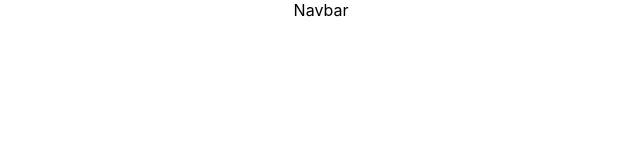
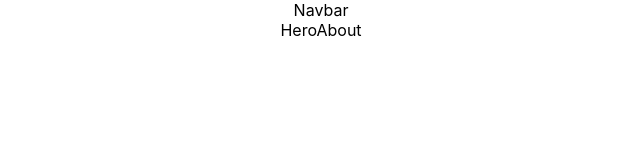
Before and after one commit to NicMortelliti/portfolio, a React (Create React App) app: page / in a window 1280 px wide. Shown: the top 160 px of the page, without its empty margins (319-959 px from the left). Built offline with nearby package versions, Linux system fonts and the light colour scheme.

Commit message:
Add HeroAbout component

```diff
--- a/src/components/App.js
+++ b/src/components/App.js
@@ -1,12 +1,14 @@
 import "../style/App.css";
 
 // Import components
+import HeroAbout from "./HeroAbout";
 import Navbar from "./Navbar";
 
 function App() {
   return (
     <div className="App">
       <Navbar />
+      <HeroAbout />
     </div>
   );
 }
--- /dev/null
+++ b/src/components/HeroAbout.js
@@ -0,0 +1,14 @@
+// This component displays my name and
+// and short 2-4 word blurbs about me
+// in large font. Cycling through
+// the descriptors.
+
+import React from 'react'
+
+function HeroAbout() {
+  return (
+    <div>HeroAbout</div>
+  )
+}
+
+export default HeroAbout
```
